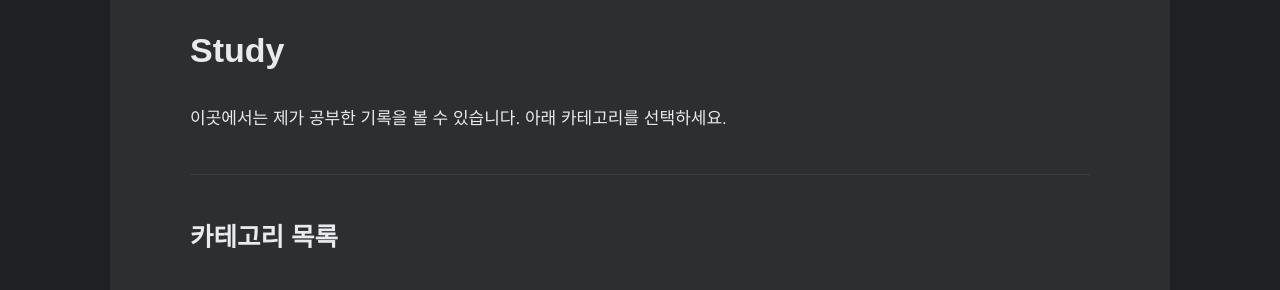
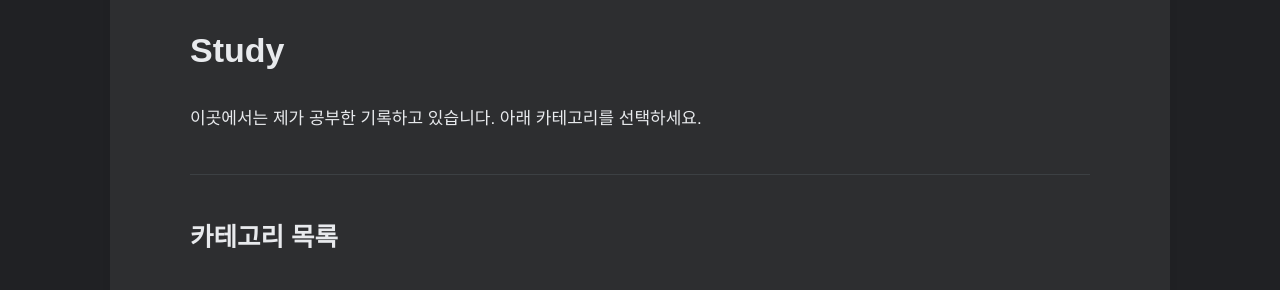
Before and after one commit to HamaP0/HamaP0.github.io, a Jekyll site: the page built from study.html, in a window 1280 px wide. Shown: the part 170-460 px from the top of the page. Built offline with Jekyll 4.4.1, drawn with Linux system fonts in a browser that asks for light colours; some web fonts are replaced.

Commit message:
Update study.html

```diff
--- a/study.html
+++ b/study.html
@@ -4,7 +4,7 @@ title: Study
 ---
 
 <h1>Study</h1>
-<p>이곳에서는 제가 공부한 기록을 볼 수 있습니다. 아래 카테고리를 선택하세요.</p>
+<p>이곳에서는 제가 공부한 기록하고 있습니다. 아래 카테고리를 선택하세요.</p>
 
 <hr>
 
```
